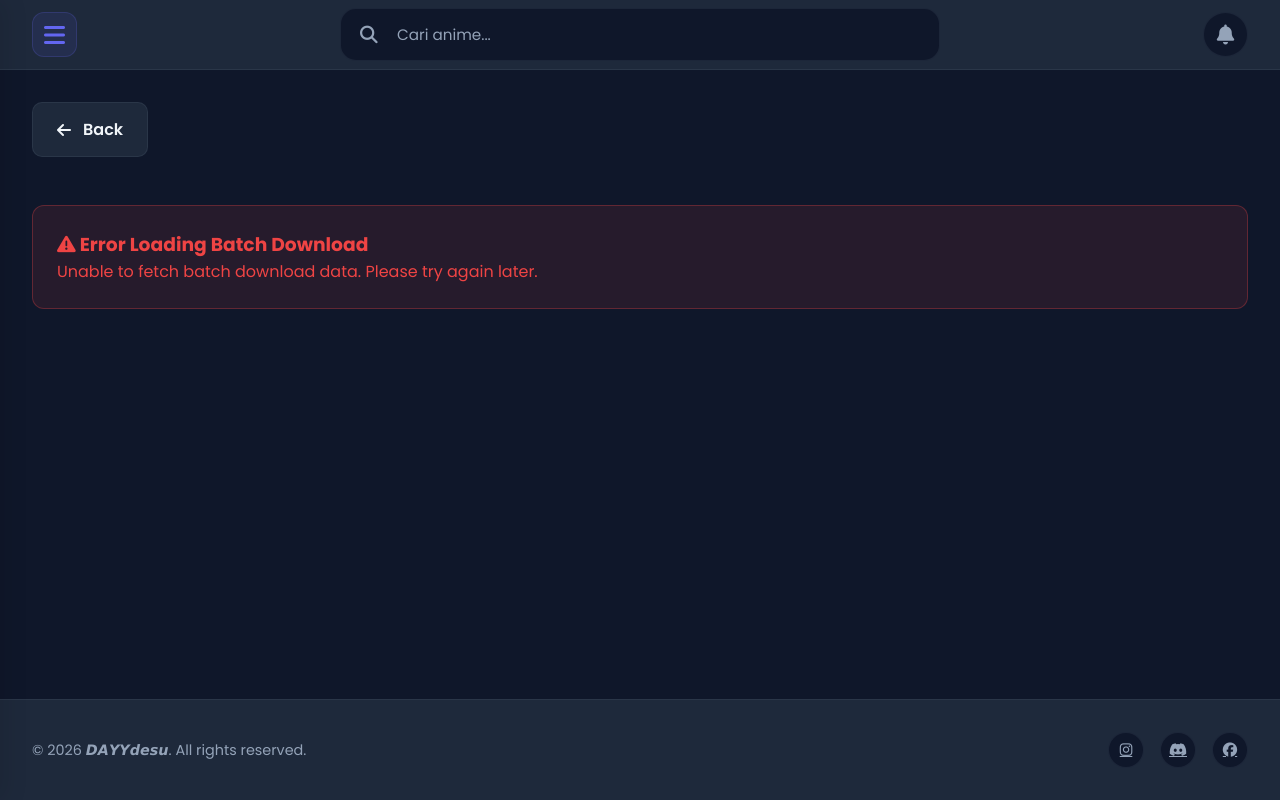
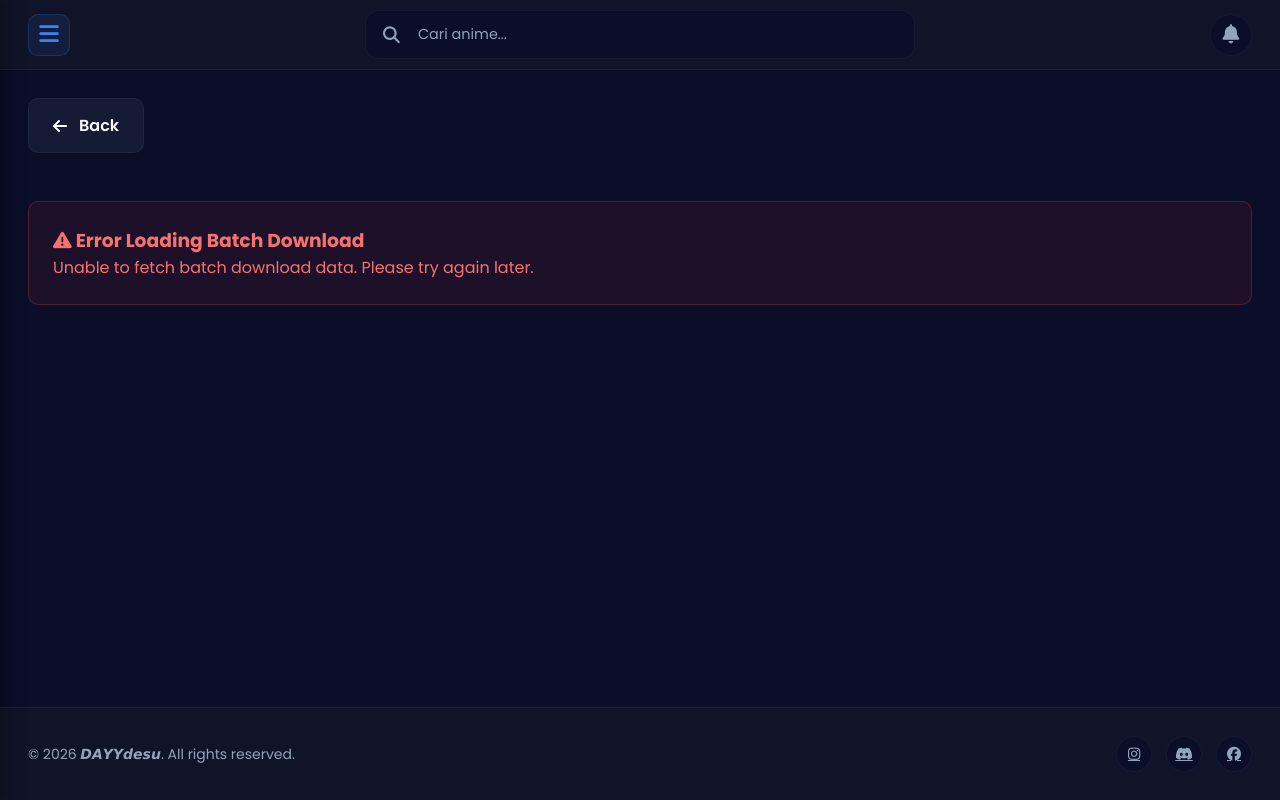
Before and after one commit to RMBLOGG/DayyOtak, a Flask app: page /batch/1 in a window 1280 px wide. Run offline with Flask 3, Linux system fonts and the light colour scheme; data that the repository does not hold is empty.

Commit message:
Add files via upload

```diff
--- a/static/css/style.css
+++ b/static/css/style.css
@@ -1,38 +1,38 @@
 :root {
-    --primary-color: #6366f1;
-    --primary-dark: #4f46e5;
-    --secondary-color: #ec4899;
-    --accent-color: #8b5cf6;
-    --bg-primary: #0f172a;
-    --bg-secondary: #1e293b;
-    --bg-card: #1e293b;
-    --text-primary: #f1f5f9;
+    --primary-color: #3b82f6;
+    --primary-dark: #2563eb;
+    --secondary-color: #8b5cf6;
+    --accent-color: #06b6d4;
+    --bg-primary: #0a0e27;
+    --bg-secondary: #0f1429;
+    --bg-card: #151b35;
+    --text-primary: #f8fafc;
     --text-secondary: #94a3b8;
-    --border-color: rgba(148, 163, 184, 0.1);
-    --shadow-sm: 0 1px 3px rgba(0, 0, 0, 0.3);
-    --shadow-md: 0 4px 6px rgba(0, 0, 0, 0.4);
-    --shadow-lg: 0 10px 25px rgba(0, 0, 0, 0.5);
-    --shadow-xl: 0 20px 50px rgba(0, 0, 0, 0.6);
+    --border-color: rgba(148, 163, 184, 0.08);
+    --shadow-sm: 0 2px 8px rgba(0, 0, 0, 0.4);
+    --shadow-md: 0 4px 12px rgba(0, 0, 0, 0.5);
+    --shadow-lg: 0 8px 24px rgba(0, 0, 0, 0.6);
+    --shadow-xl: 0 16px 48px rgba(0, 0, 0, 0.7);
     --sidebar-width: 280px;
     --topbar-height: 70px;
     --transition: all 0.3s cubic-bezier(0.4, 0, 0.2, 1);
-    --radius-sm: 8px;
-    --radius-md: 12px;
-    --radius-lg: 16px;
+    --radius-sm: 6px;
+    --radius-md: 10px;
+    --radius-lg: 14px;
 }
 
 /* Light Mode Variables */
 body.light-theme {
-    --bg-primary: #f8fafc;
+    --bg-primary: #f1f5f9;
     --bg-secondary: #ffffff;
     --bg-card: #ffffff;
-    --text-primary: #1e293b;
-    --text-secondary: #64748b;
-    --border-color: rgba(148, 163, 184, 0.2);
-    --shadow-sm: 0 1px 3px rgba(0, 0, 0, 0.1);
-    --shadow-md: 0 4px 6px rgba(0, 0, 0, 0.1);
-    --shadow-lg: 0 10px 25px rgba(0, 0, 0, 0.15);
-    --shadow-xl: 0 20px 50px rgba(0, 0, 0, 0.2);
+    --text-primary: #0f172a;
+    --text-secondary: #475569;
+    --border-color: rgba(148, 163, 184, 0.15);
+    --shadow-sm: 0 2px 8px rgba(0, 0, 0, 0.06);
+    --shadow-md: 0 4px 12px rgba(0, 0, 0, 0.08);
+    --shadow-lg: 0 8px 24px rgba(0, 0, 0, 0.1);
+    --shadow-xl: 0 16px 48px rgba(0, 0, 0, 0.12);
 }
 
 * {
@@ -323,33 +322,33 @@ body.light-theme .nav-item.active {
     display: flex;
     align-items: center;
     justify-content: space-between;
-    padding: 0 2rem;
+    padding: 0 1.75rem;
     z-index: 100;
 }
 
 .mobile-menu-btn {
     display: flex;
-    background: rgba(99, 102, 241, 0.1);
-    border: 1px solid rgba(99, 102, 241, 0.2);
+    background: rgba(59, 130, 246, 0.1);
+    border: 1px solid rgba(59, 130, 246, 0.2);
     color: var(--primary-color);
-    font-size: 1.5rem;
+    font-size: 1.4rem;
     cursor: pointer;
-    width: 45px;
-    height: 45px;
-    border-radius: 12px;
+    width: 42px;
+    height: 42px;
+    border-radius: 10px;
     align-items: center;
     justify-content: center;
     transition: var(--transition);
 }
 
 .mobile-menu-btn:hover {
-    background: rgba(99, 102, 241, 0.2);
+    background: rgba(59, 130, 246, 0.15);
 }
 
 .search-wrapper {
     flex: 1;
-    max-width: 600px;
-    margin: 0 2rem;
+    max-width: 550px;
+    margin: 0 1.75rem;
 }
 
 .search-form {
@@ -359,21 +358,21 @@ body.light-theme .nav-item.active {
 
 .search-icon {
     position: absolute;
-    left: 1.25rem;
+    left: 1.125rem;
     top: 50%;
     transform: translateY(-50%);
     color: var(--text-secondary);
-    font-size: 1.1rem;
+    font-size: 1.05rem;
 }
 
 .search-input {
     width: 100%;
-    padding: 0.875rem 1.25rem 0.875rem 3.5rem;
+    padding: 0.8rem 1.125rem 0.8rem 3.25rem;
     background: var(--bg-primary);
     border: 1px solid var(--border-color);
     border-radius: var(--radius-lg);
     color: var(--text-primary);
-    font-size: 0.95rem;
+    font-size: 0.9rem;
     font-family: 'Poppins', sans-serif;
     transition: var(--transition);
 }
@@ -391,18 +390,18 @@ body.light-theme .nav-item.active {
 .topbar-actions {
     display: flex;
     align-items: center;
-    gap: 1rem;
+    gap: 0.875rem;
 }
 
 .action-btn {
     position: relative;
-    width: 45px;
-    height: 45px;
+    width: 42px;
+    height: 42px;
     border-radius: 50%;
     background: var(--bg-primary);
     border: 1px solid var(--border-color);
     color: var(--text-secondary);
-    font-size: 1.25rem;
+    font-size: 1.2rem;
     cursor: pointer;
     display: flex;
     align-items: center;
@@ -411,29 +410,30 @@ body.light-theme .nav-item.active {
 }
 
 .action-btn:hover {
-    background: rgba(99, 102, 241, 0.1);
+    background: rgba(59, 130, 246, 0.1);
     color: var(--primary-color);
     border-color: var(--primary-color);
 }
 
 .action-btn .badge {
     position: absolute;
-    top: -3px;
-    right: -3px;
-    background: var(--secondary-color);
+    top: -4px;
+    right: -4px;
+    background: linear-gradient(135deg, #ef4444, #dc2626);
     color: white;
-    font-size: 0.7rem;
-    font-weight: 600;
-    padding: 0.15rem 0.4rem;
+    font-size: 0.65rem;
+    font-weight: 700;
+    padding: 0.15rem 0.35rem;
     border-radius: 10px;
     min-width: 18px;
     text-align: center;
+    border: 2px solid var(--bg-secondary);
 }
 
 /* Content Wrapper */
 .content-wrapper {
     flex: 1;
-    padding: 2rem;
+    padding: 1.75rem;
     max-width: 1600px;
     width: 100%;
     margin: 0 auto;
@@ -623,9 +643,9 @@ body.light-theme .nav-item.active {
 
 /* Error & Loading States */
 .error {
-    background: rgba(239, 68, 68, 0.1);
-    border: 1px solid rgba(239, 68, 68, 0.3);
-    color: #ef4444;
+    background: rgba(239, 68, 68, 0.08);
+    border: 1px solid rgba(239, 68, 68, 0.25);
+    color: #f87171;
     padding: 1.5rem;
     border-radius: var(--radius-md);
     margin: 1rem 0;
@@ -647,7 +668,7 @@ body.light-theme .error {
 .footer {
     background: var(--bg-secondary);
     border-top: 1px solid var(--border-color);
-    padding: 2rem;
+    padding: 1.75rem;
     margin-top: auto;
 }
 
@@ -658,12 +679,12 @@ body.light-theme .error {
     justify-content: space-between;
     align-items: center;
     color: var(--text-secondary);
-    font-size: 0.9rem;
+    font-size: 0.875rem;
 }
 
 .social-links {
     display: flex;
-    gap: 1rem;
+    gap: 0.875rem;
 }
 
 .social-links a {
```
Also changed, not shown: other parts of static/css/style.css (+159 -175 lines).
